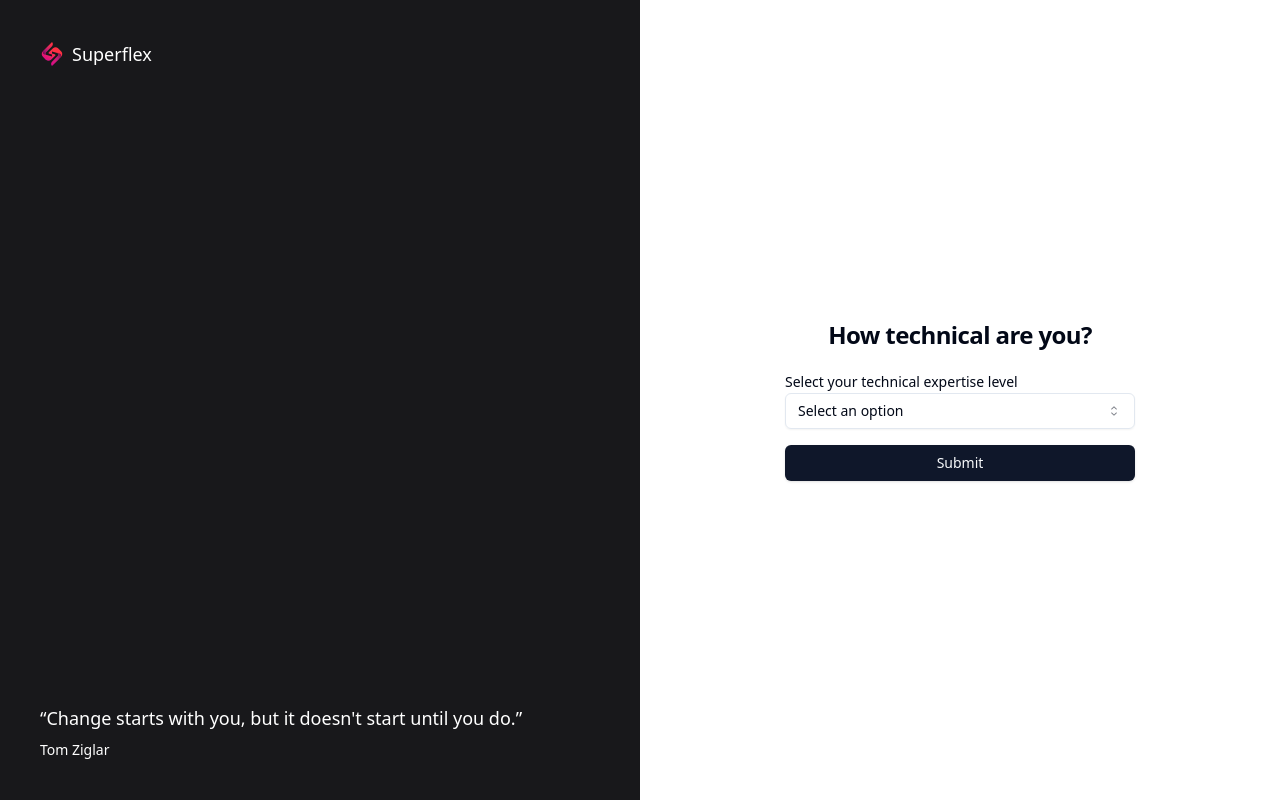
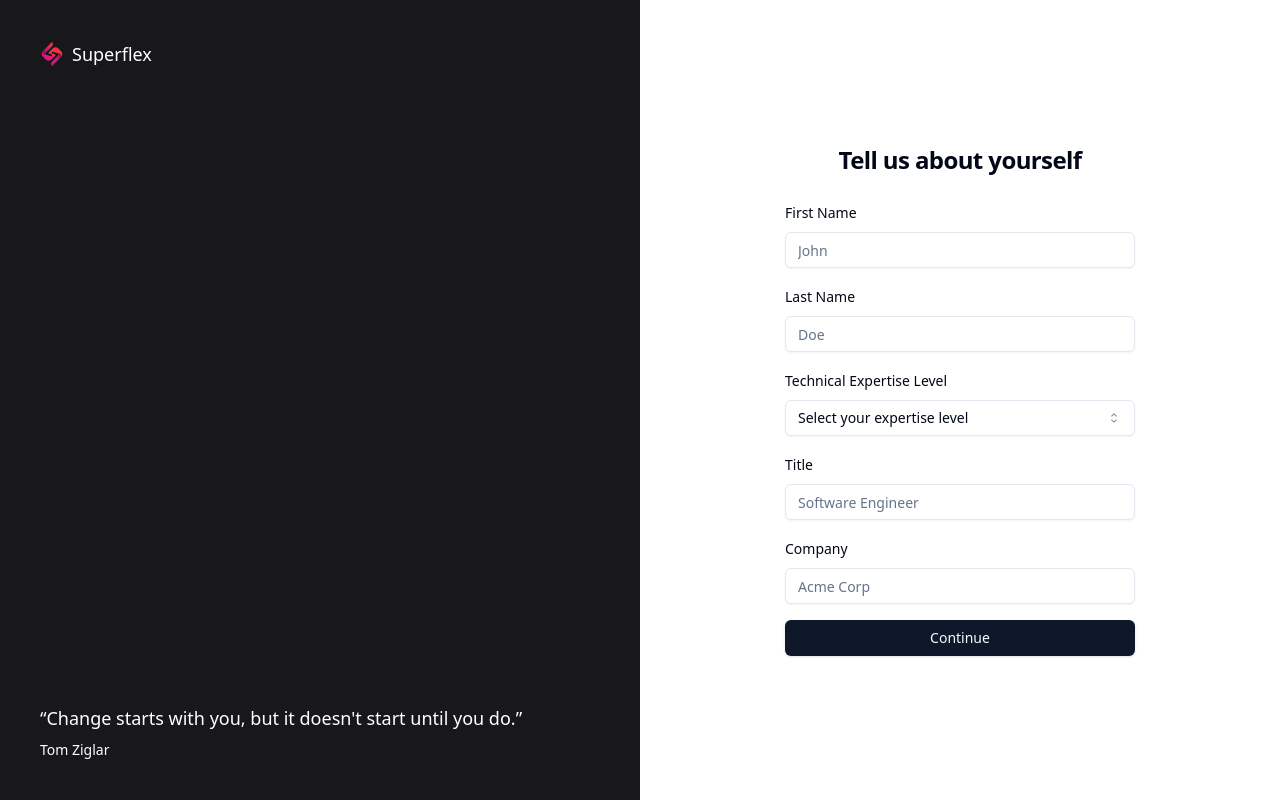
Before and after one commit to aquila-lab/superflex-dashboard, a React (Create React App) app: page /register-step-1 in a window 1280 px wide. Built offline with nearby package versions, Linux system fonts and the light colour scheme; no server answers.

Commit message:
Collect User Information

```diff
--- a/src/api/user.ts
+++ b/src/api/user.ts
@@ -12,4 +12,26 @@ async function getUser(): Promise<UserData> {
   }
 }
 
-export { getUser };
+export type UpdateUserArgs = {
+  firstName?: string;
+  lastName?: string;
+  company?: string;
+  title?: string;
+};
+
+async function updateUser(args: UpdateUserArgs): Promise<UserData> {
+  try {
+    const { data } = await Api.patch('/user', {
+      first_name: args.firstName || null,
+      last_name: args.lastName || null,
+      company: args.company || null,
+      title: args.title || null
+    });
+    const userData = User.buildUserDataFromResponse(data);
+    return Promise.resolve(userData);
+  } catch (err) {
+    return Promise.reject(parseError(err));
+  }
+}
+
+export { getUser, updateUser };
--- a/src/components/auth/RegisterUserAuthForm.tsx
+++ b/src/components/auth/RegisterUserAuthForm.tsx
@@ -43,6 +43,7 @@ export function RegisterUserAuthForm({
       return;
     }
 
+    searchParams.set('showNameFields', 'false');
     navigate(`/register-step-1?${searchParams.toString()}`);
   };
 
@@ -53,6 +54,7 @@ export function RegisterUserAuthForm({
       return;
     }
 
+    searchParams.set('showNameFields', 'false');
     navigate(`/register-step-1?${searchParams.toString()}`);
   };
 
--- a/src/core/user/userSlice.ts
+++ b/src/core/user/userSlice.ts
@@ -19,6 +19,17 @@ const fetchUser = createAsyncThunk('user/getUser', async (_, { rejectWithValue }
   }
 });
 
+const updateUser = createAsyncThunk(
+  'user/updateUser',
+  async (args: api.UpdateUserArgs, { rejectWithValue }) => {
+    try {
+      return await api.updateUser(args);
+    } catch (err) {
+      return rejectWithValue(err);
+    }
+  }
+);
+
 const userSlice = createSlice({
   name: 'user',
   initialState,
@@ -31,9 +42,16 @@ const userSlice = createSlice({
       state.email = action.payload.email;
       state.picture = action.payload.picture;
     });
+    // Update user
+    builder.addCase(updateUser.fulfilled, (state, action) => {
+      state.id = action.payload.id;
+      state.username = action.payload.username;
+      state.email = action.payload.email;
+      state.picture = action.payload.picture;
+    });
   }
 });
 
 export default userSlice.reducer;
 
-export { fetchUser };
+export { fetchUser, updateUser };
--- a/src/pages/public/CollectUserInformationPage.tsx
+++ b/src/pages/public/CollectUserInformationPage.tsx
@@ -1,38 +1,94 @@
-import React, { useState } from 'react';
+import React from 'react';
+import * as z from 'zod';
+import posthog from 'posthog-js';
+import { useForm } from 'react-hook-form';
+import { zodResolver } from '@hookform/resolvers/zod';
 import { useLocation, useNavigate, useSearchParams } from 'react-router-dom';
-import posthog from 'posthog-js';
 
+import { updateUser } from '@/core/user/userSlice';
+import { useAppDispatch, useAppSelector } from '@/core/store';
 import {
+  Form,
+  FormControl,
+  FormField,
+  FormItem,
+  FormLabel,
+  FormMessage,
+  Input,
   Button,
-  Label,
   Select,
-  SelectTrigger,
   SelectContent,
   SelectItem,
+  SelectTrigger,
   SelectValue,
   AuthWallpaper
 } from '@/components';
-import { useAppSelector } from '@/core/store';
 
 const CollectUserInformationPage = (): JSX.Element => {
   const location = useLocation();
   const navigate = useNavigate();
+  const dispatch = useAppDispatch();
 
   const [searchParams] = useSearchParams();
+  const user = useAppSelector((state) => state.user);
 
-  const user = useAppSelector((state) => state.user);
-  const [expertise, setExpertise] = useState('');
+  const showNameFields = searchParams.get('showNameFields') !== 'false';
 
-  const handleSubmit = (e: React.FormEvent): void => {
-    e.preventDefault();
+  // Dynamic form schema based on showNameFields prop
+  const formSchema = z.object({
+    ...(showNameFields && {
+      firstName: z.string().min(1, 'First name is required'),
+      lastName: z.string().min(1, 'Last name is required')
+    }),
+    title: z.string().optional(),
+    company: z.string().optional(),
+    expertise: z.enum(['non-technical', 'technical', 'highly-technical'], {
+      required_error: 'Please select your technical expertise level'
+    })
+  });
 
-    posthog.capture('set_expertise_level', { expertise });
+  type FormData = z.infer<typeof formSchema>;
+
+  const form = useForm<FormData>({
+    resolver: zodResolver(formSchema),
+    defaultValues: {
+      ...(showNameFields && {
+        firstName: '',
+        lastName: ''
+      }),
+      title: '',
+      company: '',
+      expertise: undefined
+    }
+  });
+
+  const onSubmit = async ({
+    firstName,
+    lastName,
+    title,
+    company,
+    expertise
+  }: FormData): Promise<void> => {
+    await dispatch(
+      updateUser({
+        ...(showNameFields
+          ? {
+              firstName: firstName as string,
+              lastName: lastName as string
+            }
+          : {}),
+        title: title as string,
+        company: company as string
+      })
+    ).unwrap();
 
     const uniqueID = searchParams.get('uniqueID');
     if (uniqueID) {
       posthog.identify(uniqueID, {
         userID: user.id,
         email: user.email,
+        title,
+        company,
         expertiseLevel: expertise
       });
     }
@@ -49,29 +105,99 @@ const CollectUserInformationPage = (): JSX.Element => {
       <div className="lg:p-8">
         <div className="mx-auto flex w-full flex-col justify-center space-y-6 sm:w-[350px]">
           <div className="flex flex-col space-y-2 text-center">
-            <h1 className="text-2xl font-semibold tracking-tight">How technical are you?</h1>
+            <h1 className="text-2xl font-semibold tracking-tight">Tell us about yourself</h1>
           </div>
 
-          <form onSubmit={handleSubmit} className="mt-4">
-            <div className="grid gap-4">
-              <div className="grid gap-1">
-                <Label>Select your technical expertise level</Label>
-                <Select value={expertise} onValueChange={setExpertise} required>
+          <Form {...form}>
+            <form onSubmit={form.handleSubmit(onSubmit)} className="space-y-4">
+              {showNameFields && (
+                <>
+                  <FormField
+                    control={form.control}
+                    name="firstName"
+                    render={({ field }) => (
+                      <FormItem>
+                        <FormLabel>First Name</FormLabel>
+                        <FormControl>
+                          <Input placeholder="John" {...field} value={field.value as string} />
+                        </FormControl>
+                        <FormMessage />
+                      </FormItem>
+                    )}
+                  />
+
+                  <FormField
+                    control={form.control}
+                    name="lastName"
+                    render={({ field }) => (
+                      <FormItem>
+                        <FormLabel>Last Name</FormLabel>
+                        <FormControl>
+                          <Input placeholder="Doe" {...field} value={field.value as string} />
+                        </FormControl>
+                        <FormMessage />
+                      </FormItem>
+                    )}
+                  />
+                </>
+              )}
+
+              <FormField
+                control={form.control}
+                name="expertise"
+                render={({ field }) => (
+                  <FormItem>
+                    <FormLabel>Technical Expertise Level</FormLabel>
+                    <Select onValueChange={field.onChange} value={field.value}>
+                      <FormControl>
                         <SelectTrigger>
-                    <SelectValue placeholder="Select an option" />
+                          <SelectValue placeholder="Select your expertise level" />
                         </SelectTrigger>
+                      </FormControl>
                       <SelectContent>
                         <SelectItem value="non-technical">Non-Technical</SelectItem>
                         <SelectItem value="technical">Technical</SelectItem>
                         <SelectItem value="highly-technical">Highly Technical</SelectItem>
                       </SelectContent>
                     </Select>
-              </div>
-              <Button type="submit" variant="default">
-                Submit
+                    <FormMessage />
+                  </FormItem>
+                )}
+              />
+
+              <FormField
+                control={form.control}
+                name="title"
+                render={({ field }) => (
+                  <FormItem>
+                    <FormLabel>Title</FormLabel>
+                    <FormControl>
+                      <Input placeholder="Software Engineer" {...field} />
+                    </FormControl>
+                    <FormMessage />
+                  </FormItem>
+                )}
+              />
+
+              <FormField
+                control={form.control}
+                name="company"
+                render={({ field }) => (
+                  <FormItem>
+                    <FormLabel>Company</FormLabel>
+                    <FormControl>
+                      <Input placeholder="Acme Corp" {...field} />
+                    </FormControl>
+                    <FormMessage />
+                  </FormItem>
+                )}
+              />
+
+              <Button type="submit" className="w-full">
+                Continue
               </Button>
-            </div>
             </form>
+          </Form>
         </div>
       </div>
     </div>
```
Also changed, not shown: .eslintrc.js. Lines whose indentation alone changed are shown as unchanged.
